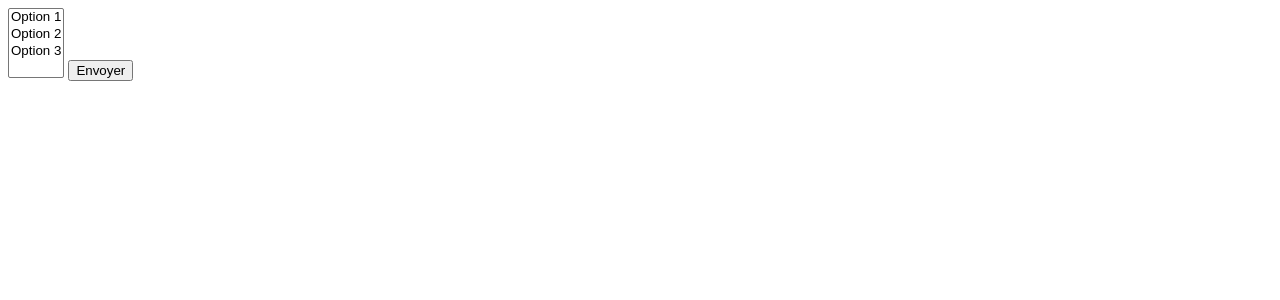
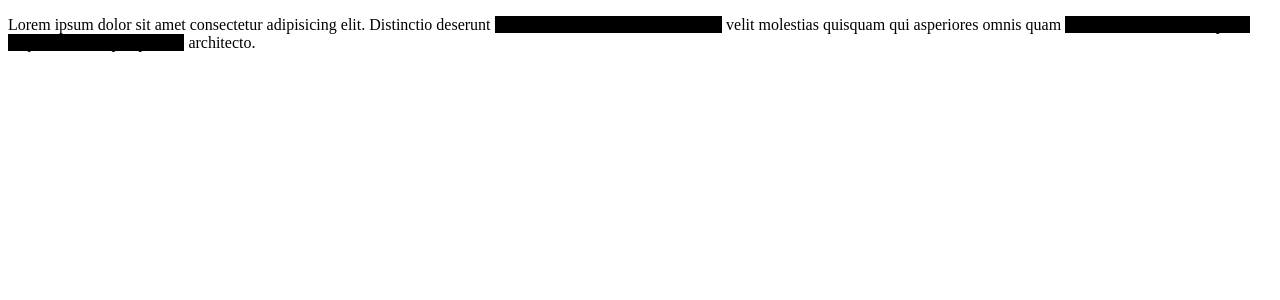
Before and after one commit to Benalta7892/TutoJavaScript, a PHP site: page / in a window 1280 px wide. Shown: the top 300 px of the page. Run offline with PHP 8.4, Linux system fonts and the light colour scheme.

Commit message:
Les écouteurs d'événements

```diff
--- a/16_JS_navigateur/3_evenements/app.js
+++ b/16_JS_navigateur/3_evenements/app.js
@@ -1,3 +1,5 @@
-document.querySelector("select").addEventListener("change", (e) => {
-  console.log(Array.from(e.currentTarget.selectedOptions).map((o) => o.value));
+document.querySelectorAll(".spoiler").forEach((spoiler) => {
+  spoiler.addEventListener("click", (e) => {
+    e.currentTarget.classList.remove("spoiler");
+  });
 });
--- a/16_JS_navigateur/3_evenements/index.html
+++ b/16_JS_navigateur/3_evenements/index.html
@@ -8,13 +8,15 @@
     <script src="./app.js" type="module"></script>
   </head>
   <body>
-    <form action="">
-      <select multiple name="firstname" id="">
-        <option value="1">Option 1</option>
-        <option value="2">Option 2</option>
-        <option value="3">Option 3</option>
-      </select>
-      <button>Envoyer</button>
-    </form>
+    <p>
+      Lorem ipsum dolor sit amet consectetur adipisicing elit. Distinctio
+      deserunt
+      <span class="spoiler"> harum recusandae eum blanditiis in</span> velit
+      molestias quisquam qui asperiores omnis quam
+      <span class="spoiler"
+        >minima reiciendis sint ipsam neque, laborum perspiciatis</span
+      >
+      architecto.
+    </p>
   </body>
 </html>
--- a/16_JS_navigateur/3_evenements/style.css
+++ b/16_JS_navigateur/3_evenements/style.css
@@ -1,5 +1,11 @@
-div {
-  width: 100px;
-  height: 100px;
-  background-color: grey;
+.spoiler {
+  background-color: black;
+  color: black;
+  cursor: pointer;
 }
+.spoiler::selection {
+  color: rgba(0, 0, 0, 0);
+}
+span {
+  transition: 0.3s;
+}
```
